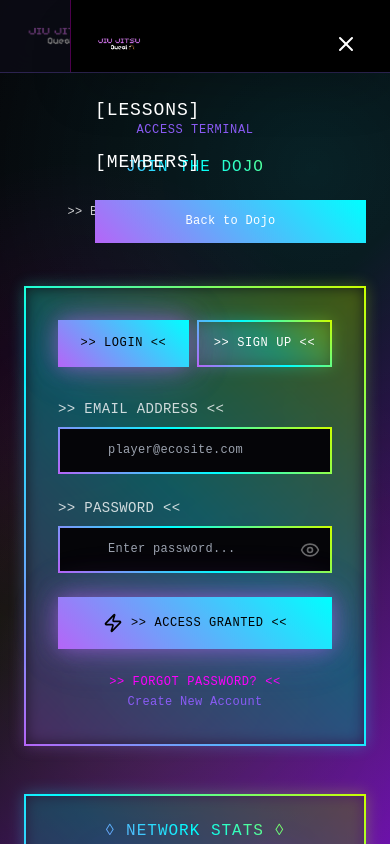
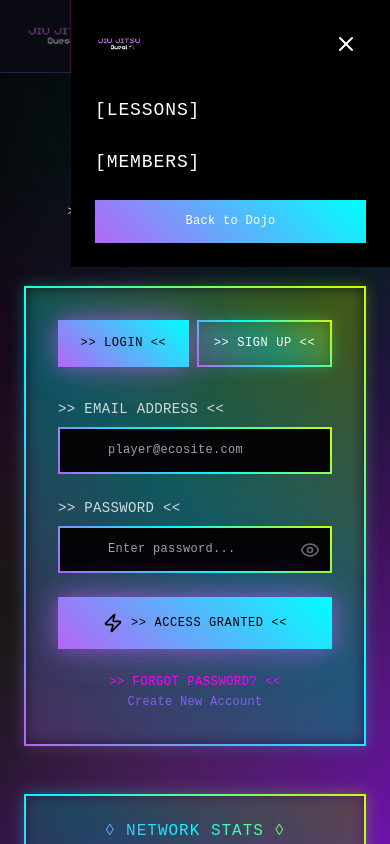
Before and after one commit to PaalNymann/ecosite, a Next.js app: page /members in a window 390 px wide. Both pictures are taken after a click on the button 346 px from the left and 36 px from the top of the page. Shown: the top 844 px of the page. Built offline with nearby package versions, Linux system fonts and the light colour scheme; a web font is replaced by a local one.

Commit message:
NUCLEAR OPTION: Multiple black layers + disable backdrop filters on all mobile menus

```diff
--- a/src/app/admin/page.tsx
+++ b/src/app/admin/page.tsx
@@ -106,9 +106,15 @@ export default function AdminDashboard() {
                 exit={{ x: '100%' }}
                 transition={{ type: 'tween', duration: 0.3 }}
                 className="fixed top-0 right-0 h-full w-80 border-l border-accent-neon/30 z-50 md:hidden shadow-2xl"
-                style={{ backgroundColor: '#000000', opacity: 1 }}
+                style={{
+                  backgroundColor: '#000000',
+                  background: '#000000',
+                  opacity: 1,
+                  backdropFilter: 'none',
+                  WebkitBackdropFilter: 'none'
+                }}
               >
-                <div className="p-6">
+                <div className="p-6" style={{ backgroundColor: '#000000', background: '#000000' }}>
                   <div className="flex items-center justify-between mb-8">
                     <Logo size="sm" />
                     <button
--- a/src/app/lessons/page.tsx
+++ b/src/app/lessons/page.tsx
@@ -183,9 +183,15 @@ export default function LessonsPage() {
                 exit={{ x: '100%' }}
                 transition={{ type: 'tween', duration: 0.3 }}
                 className="fixed top-0 right-0 h-full w-80 border-l border-accent-neon/30 z-50 md:hidden shadow-2xl"
-                style={{ backgroundColor: '#000000', opacity: 1 }}
+                style={{
+                  backgroundColor: '#000000',
+                  background: '#000000',
+                  opacity: 1,
+                  backdropFilter: 'none',
+                  WebkitBackdropFilter: 'none'
+                }}
               >
-                <div className="p-6">
+                <div className="p-6" style={{ backgroundColor: '#000000', background: '#000000' }}>
                   <div className="flex items-center justify-between mb-8">
                     <Logo size="sm" />
                     <button
--- a/src/app/members/page.tsx
+++ b/src/app/members/page.tsx
@@ -149,9 +149,15 @@ export default function MembersPage() {
                 exit={{ x: '100%' }}
                 transition={{ type: 'tween', duration: 0.3 }}
                 className="fixed top-0 right-0 h-full w-80 border-l border-accent-neon/30 z-50 md:hidden shadow-2xl"
-                style={{ backgroundColor: '#000000', opacity: 1 }}
+                style={{
+                  backgroundColor: '#000000',
+                  background: '#000000',
+                  opacity: 1,
+                  backdropFilter: 'none',
+                  WebkitBackdropFilter: 'none'
+                }}
               >
-                <div className="p-6">
+                <div className="p-6" style={{ backgroundColor: '#000000', background: '#000000' }}>
                   <div className="flex items-center justify-between mb-8">
                     <Logo size="sm" />
                     <button
```
